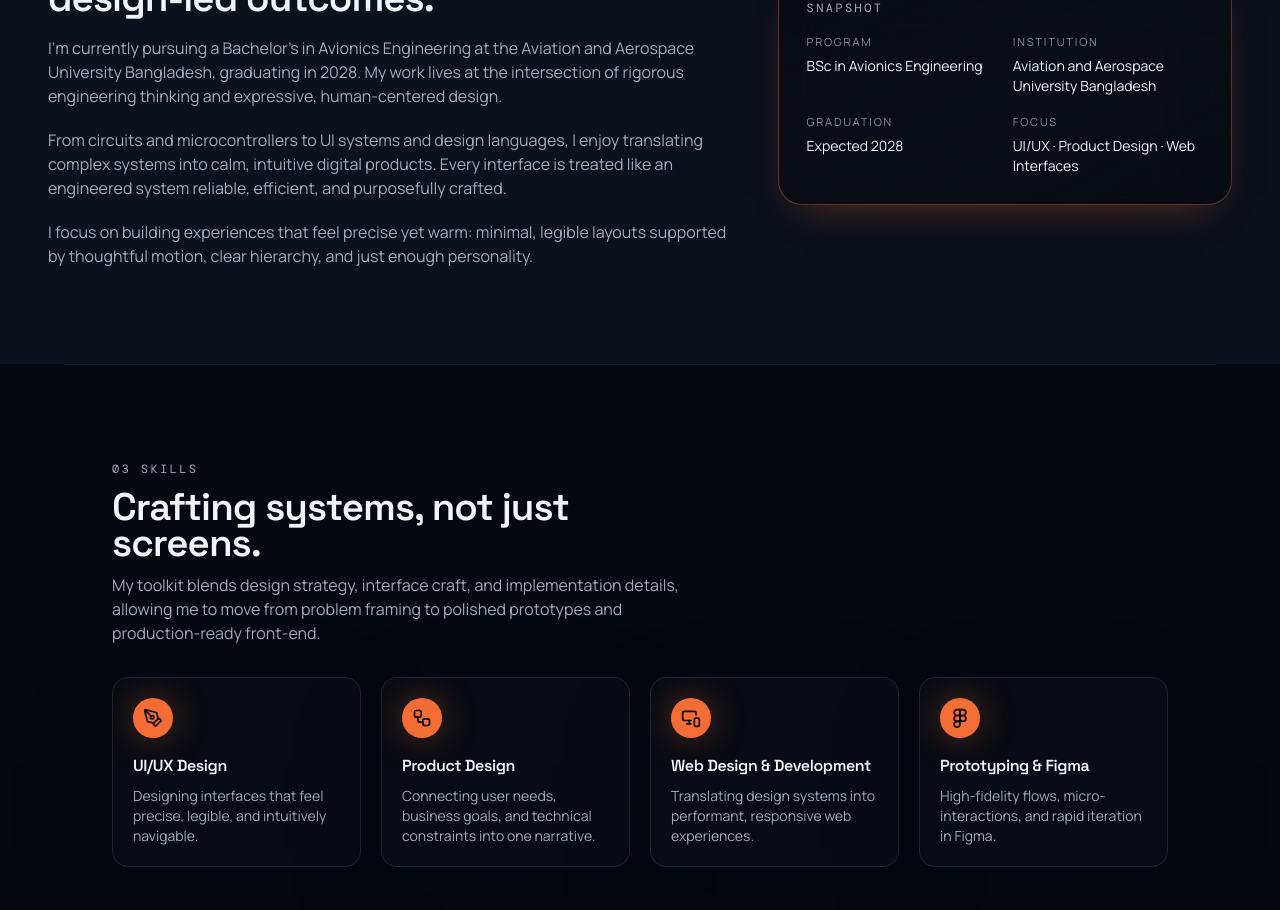
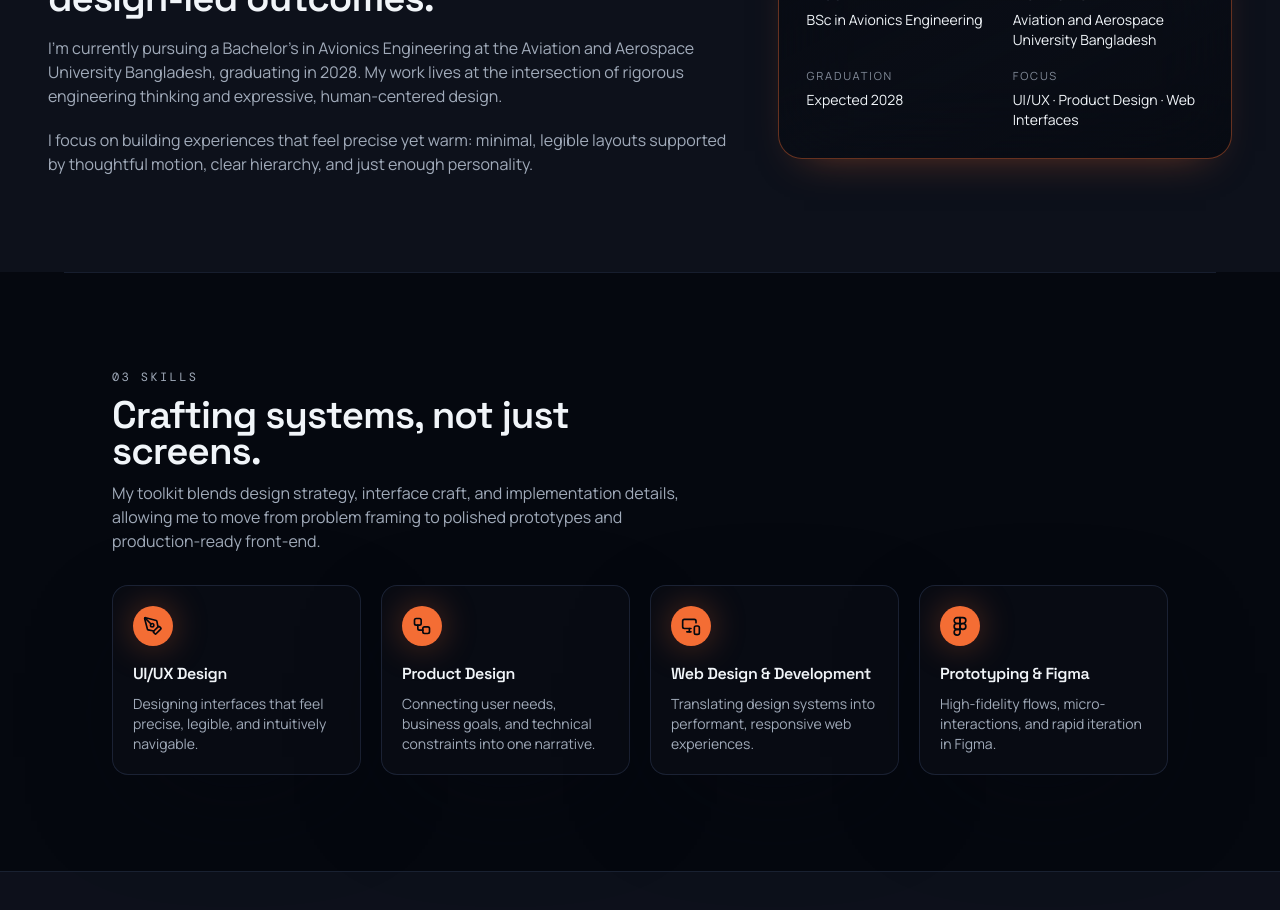
Before and after one commit to nabil24024004/Portfolio-mine, a React (Vite) app: page / in a window 1280 px wide. Shown: the part 1080-1990 px from the top of the page. Built offline with nearby package versions, Linux system fonts and the light colour scheme; no server answers; the HTML template or start-up script is replaced by a standard one.

Commit message:
Update AboutSection.tsx

```diff
--- a/src/components/sections/AboutSection.tsx
+++ b/src/components/sections/AboutSection.tsx
@@ -24,11 +24,6 @@ export const AboutSection = () => {
               I&apos;m currently pursuing a Bachelor&apos;s in Avionics Engineering at the Aviation and Aerospace University
               Bangladesh, graduating in 2028. My work lives at the intersection of rigorous engineering thinking and
               expressive, human-centered design.
-            </p>
-            <p className="text-sm leading-relaxed text-muted-foreground md:text-base">
-              From circuits and microcontrollers to UI systems and design languages, I enjoy translating complex systems
-              into calm, intuitive digital products. Every interface is treated like an engineered system reliable,
-              efficient, and purposefully crafted.
             </p>
             <p className="text-sm leading-relaxed text-muted-foreground md:text-base">
               I focus on building experiences that feel precise yet warm: minimal, legible layouts supported by thoughtful
```
